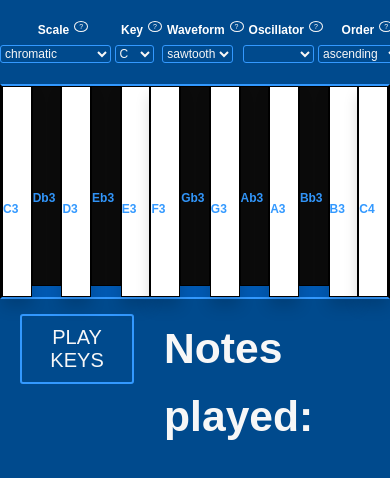
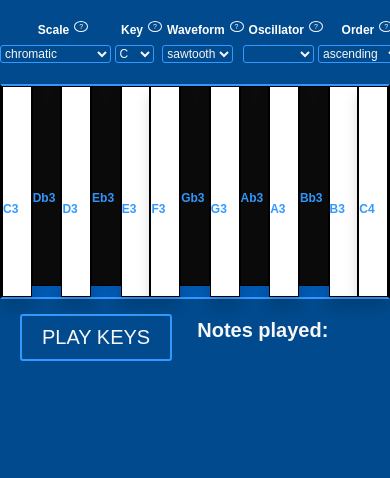
Before and after one commit to dcmorales/digital-keyboard, a React (Create React App) app: page / in a window 390 px wide. Shown: the top 478 px of the page. Built offline with nearby package versions, Linux system fonts and the light colour scheme.

Commit message:
Added css for smallest breakpoint

```diff
--- a/src/sass/_components.scss
+++ b/src/sass/_components.scss
@@ -217,6 +217,10 @@
   display: flex;
   align-items: center;
 
+  @media only screen and (max-width: $bp-small) {
+    display: inline-block;
+  }
+
   &__label {
     font-size: $font-size-largest;
 
@@ -227,8 +231,12 @@
     }
 
     @media only screen and (max-width: $bp-medium) {
-      font-size: $font-size-extra-large;
       padding-left: 1rem;
+    }
+
+    @media only screen and (max-width: $bp-small) {
+      font-size: $font-size-large;
+      padding-left: 0.5rem;
     }
   }
 
@@ -246,5 +254,9 @@
     @media only screen and (max-width: $bp-medium) {
       padding-left: 0.5rem;
     }
+
+    @media only screen and (max-width: $bp-small) {
+      font-weight: 600;
+    }
   }
 }
```
